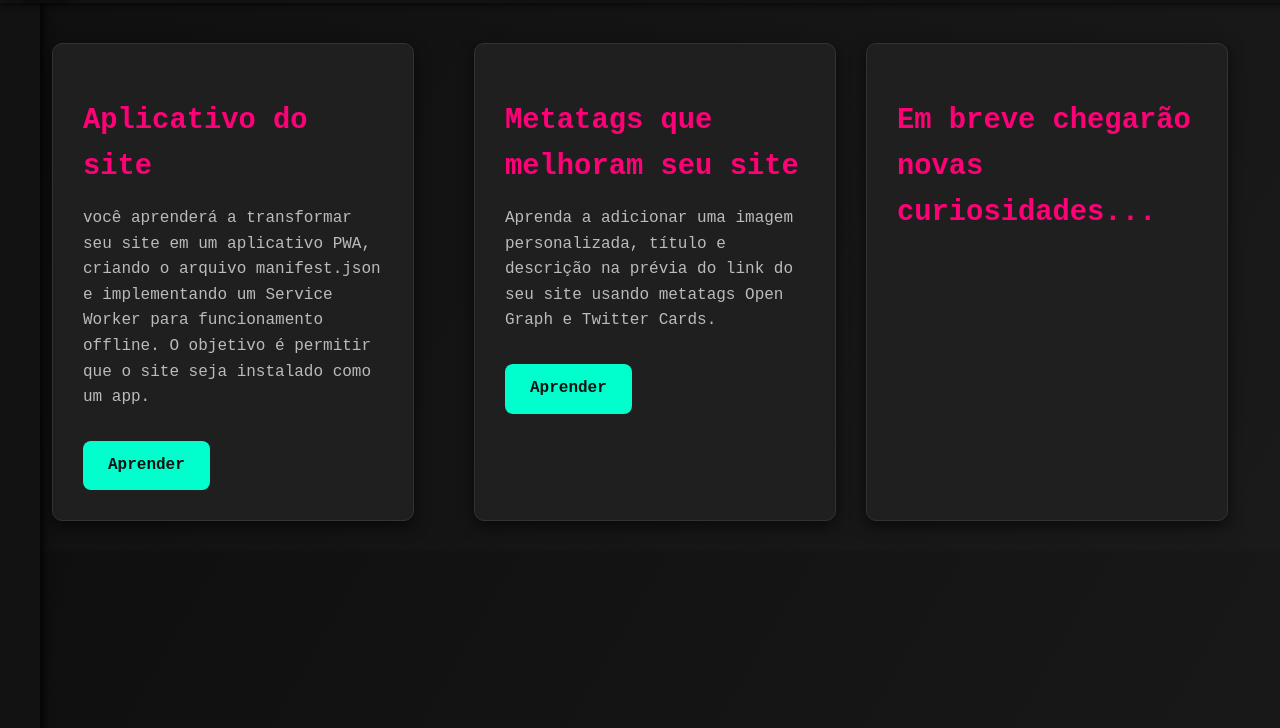
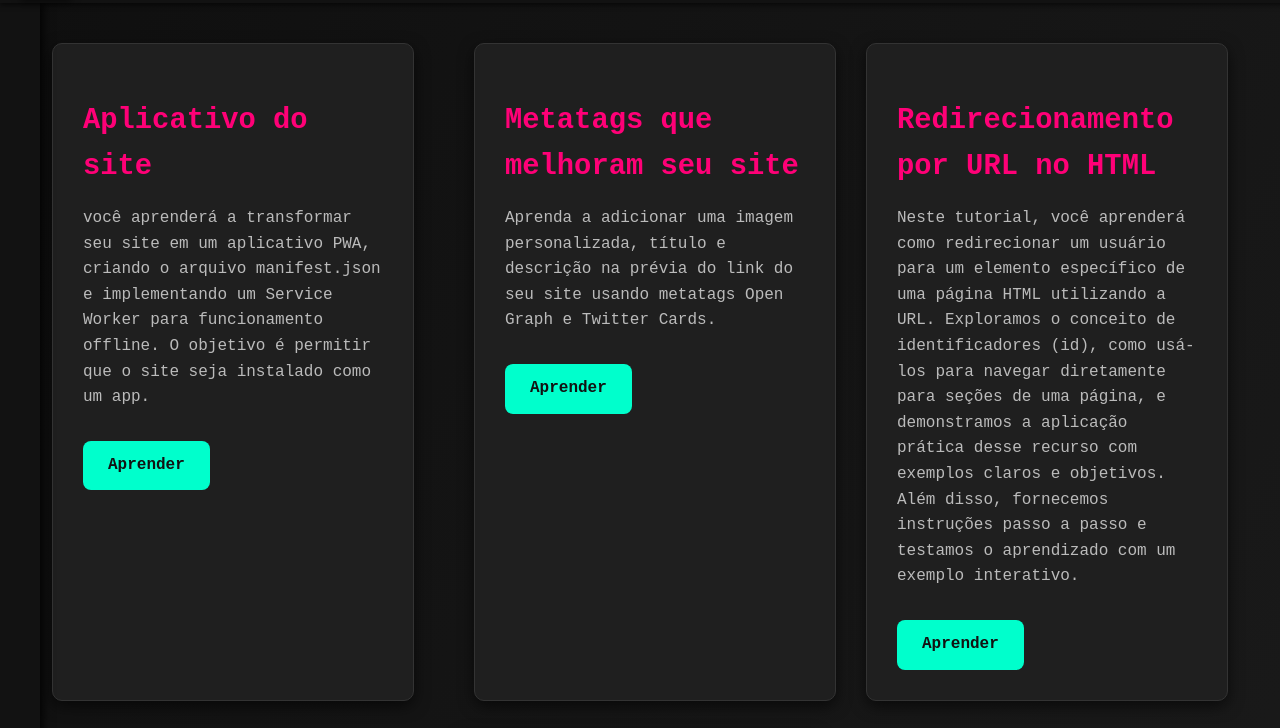
Before and after one commit to cmstudioapps/Method-Tec, a plain HTML site: page home.html in a window 1280 px wide. Shown: the part 57-785 px from the top of the page. Drawn offline with Linux system fonts and the light colour scheme.

Commit message:
Atualizar o home.html

```diff
--- a/home.html
+++ b/home.html
@@ -60,6 +60,13 @@
         <a href="card2.html" class="botao">Aprender</a>
       </div>
 
+
+ <div class="card" id="card3">
+        <h2>Redirecionamento por URL no HTML</h2>
+        <p>Neste tutorial, você aprenderá como redirecionar um usuário para um elemento específico de uma página HTML utilizando a URL. Exploramos o conceito de identificadores (id), como usá-los para navegar diretamente para seções de uma página, e demonstramos a aplicação prática desse recurso com exemplos claros e objetivos. Além disso, fornecemos instruções passo a passo e testamos o aprendizado com um exemplo interativo.</p>
+        <a href="aula3.html" class="botao">Aprender</a>
+      </div>
+
       <div class="card" id="card3">
         <h2>Em breve chegarão novas curiosidades...</h2>
 
```
